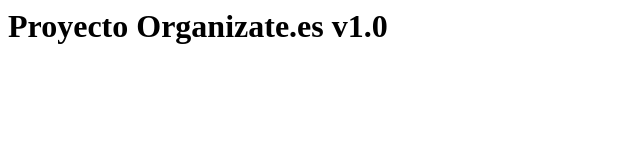
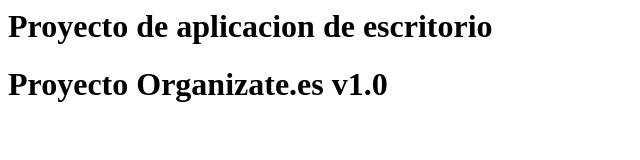
Before and after one commit to bdalmonico/Backend, a plain HTML site: page proyecto-organizate/index.html in a window 1280 px wide. Shown: the whole page, without its empty margins (0-640 px from the left). Drawn offline with Linux system fonts and the light colour scheme.

Commit message:
Actualizacion

```diff
--- a/proyecto-organizate/index.html
+++ b/proyecto-organizate/index.html
@@ -1,3 +1,4 @@
 <html>
+<h1>Proyecto de aplicacion de escritorio</h1>
 <h1>Proyecto Organizate.es v1.0</h1>
 </html>
```
